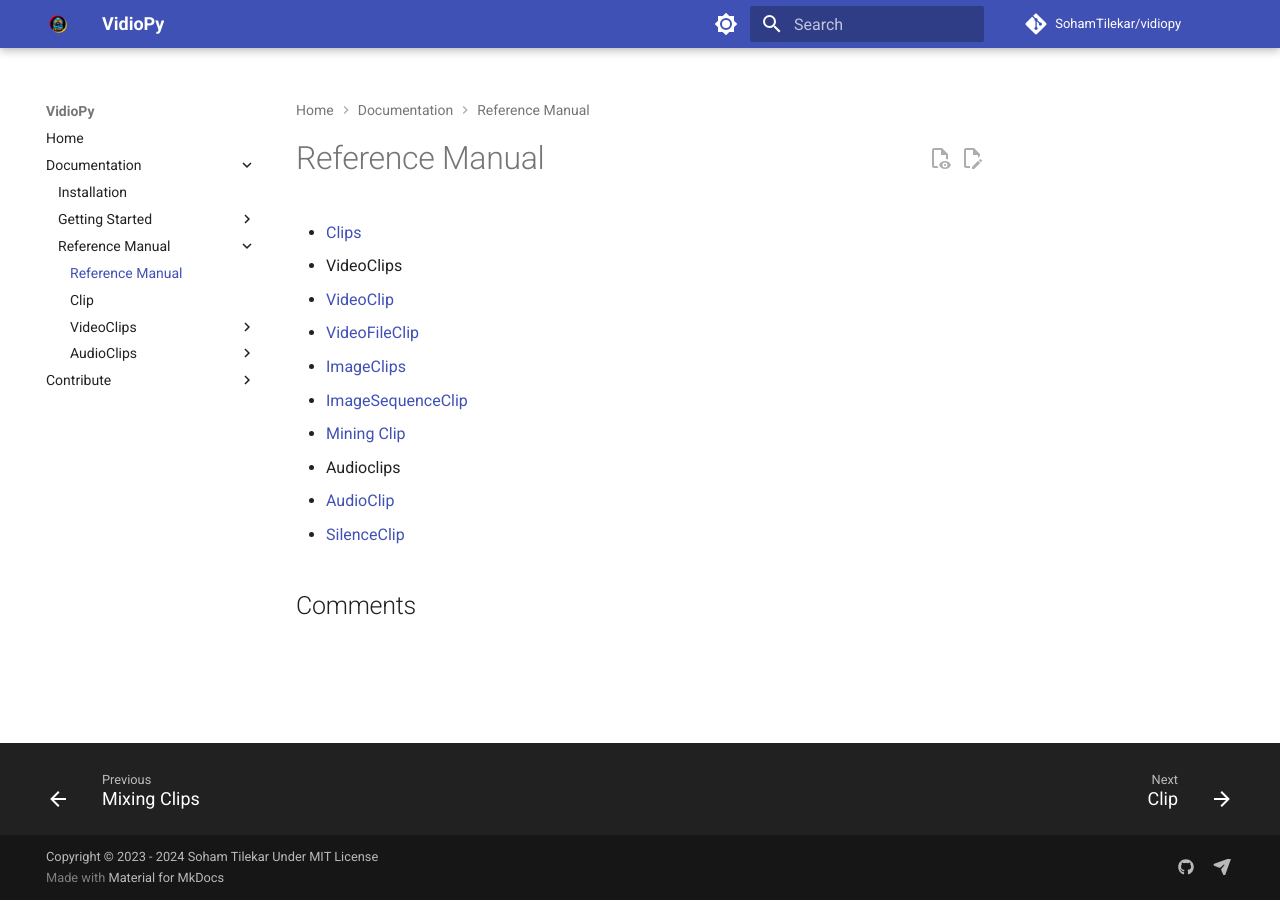
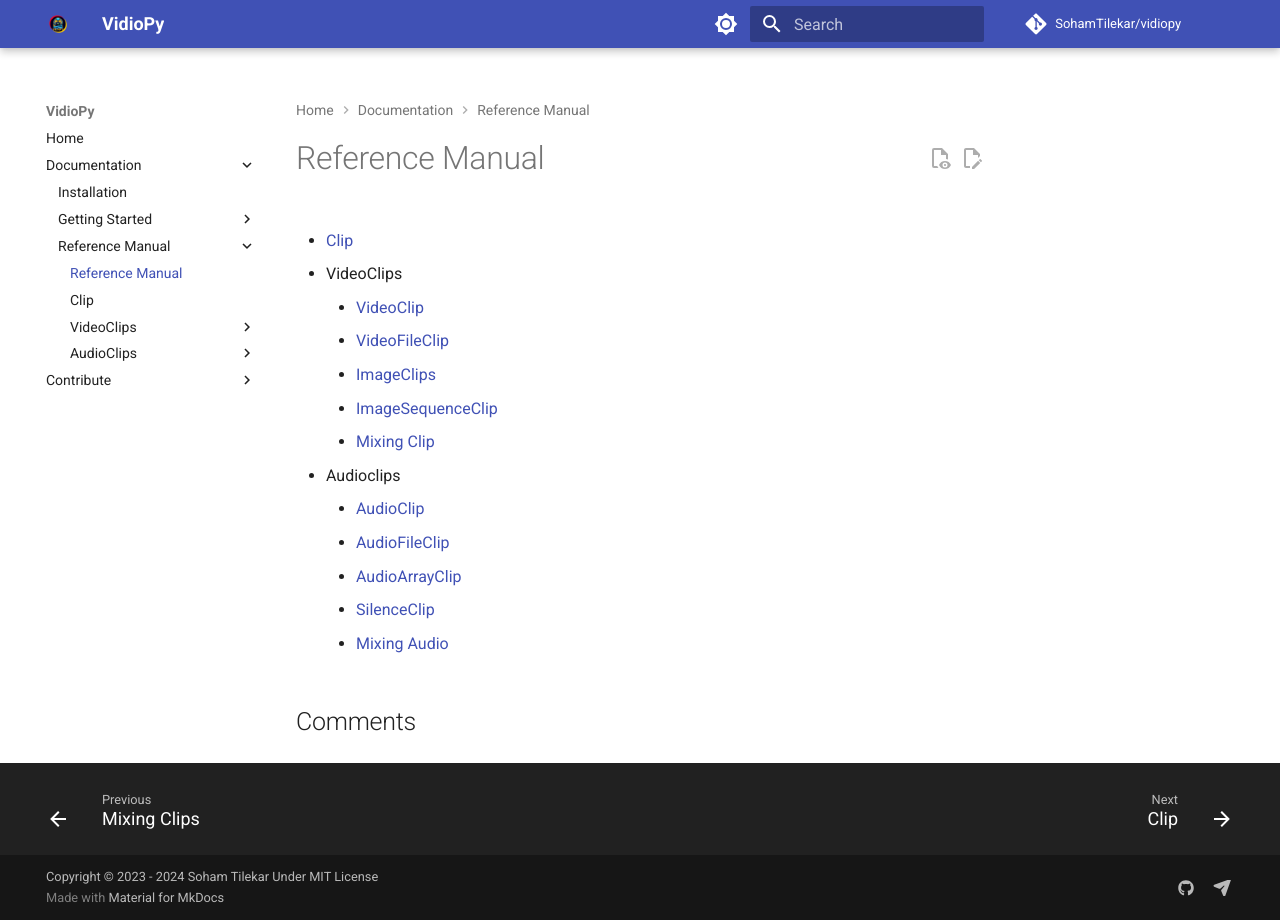
Before and after one commit to SohamTilekar/vidiopy, an MkDocs documentation site: the page built from docs/reference_manual/reference_manual.md, in a window 1280 px wide. Built offline with MkDocs 1.6.1 and Material for MkDocs 9.7.7, drawn with Linux system fonts in a browser that asks for light colours; comment, search, counter and statistics services are not loaded.

Commit message:
Add AudioArrayClip class and update reference manual

```diff
--- a/docs/reference_manual/reference_manual.md
+++ b/docs/reference_manual/reference_manual.md
@@ -1,10 +1,17 @@
-- [Clips](clips/clip.md)
+- [Clip](clips/clip.md)
+
+
 - VideoClips
-  - [VideoClip](clips/video_clips/videoclip.md)
-  - [VideoFileClip](clips/video_clips/videofileclip.md)
-  - [ImageClips](clips/video_clips/imageclips.md)
-  - [ImageSequenceClip](clips/video_clips/imagesequenceclip.md)
-  - [Mining Clip](clips/video_clips/mixing_clips.md)
+    - [VideoClip](clips/video_clips/videoclip.md)
+    - [VideoFileClip](clips/video_clips/videofileclip.md)
+    - [ImageClips](clips/video_clips/imageclips.md)
+    - [ImageSequenceClip](clips/video_clips/imagesequenceclip.md)
+    - [Mixing Clip](clips/video_clips/mixing_clips.md)
+
+
 - Audioclips
-  - [AudioClip](clips/audio_clips/audioclip.md)
-  - [SilenceClip](clips/audio_clips/silenceclip.md)
+    - [AudioClip](clips/audio_clips/audioclip.md)
+    - [AudioFileClip](clips/audio_clips/audiofileclip.md)
+    - [AudioArrayClip](clips/audio_clips/audioarrayclip.md)
+    - [SilenceClip](clips/audio_clips/silenceclip.md)
+    - [Mixing Audio](clips/audio_clips/mixingaudio.md)
```
Also changed, not shown: docs/reference_manual/clips/audio_clips/audioarrayclip.md (added, +24 -0 lines).
